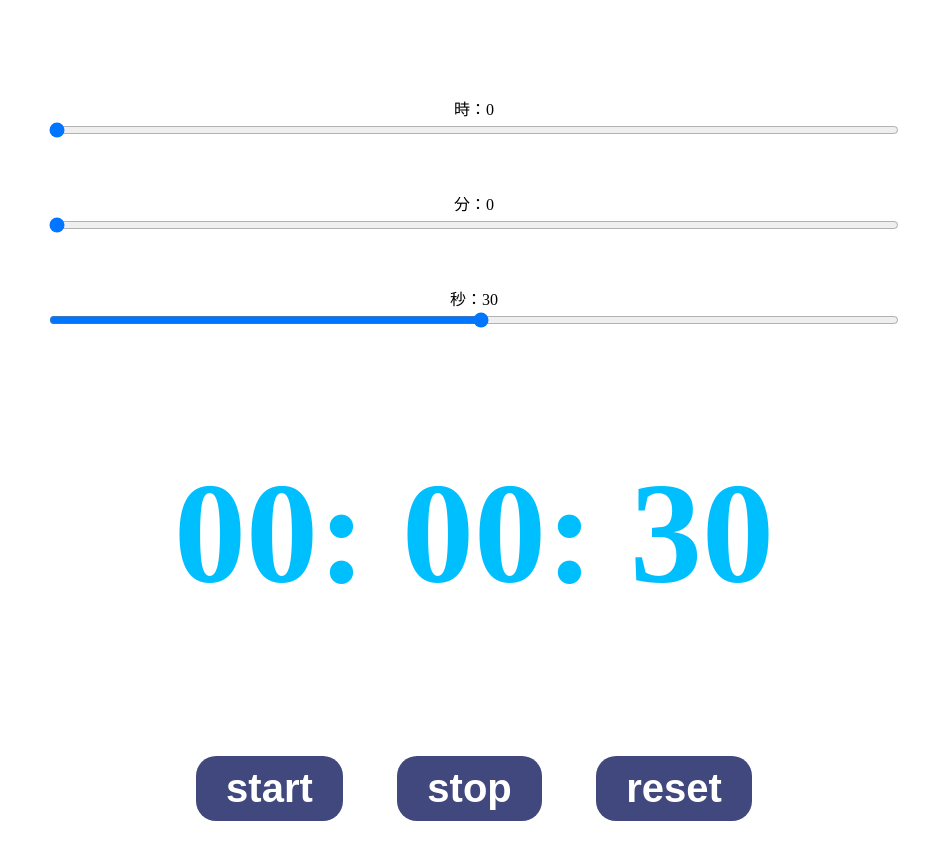
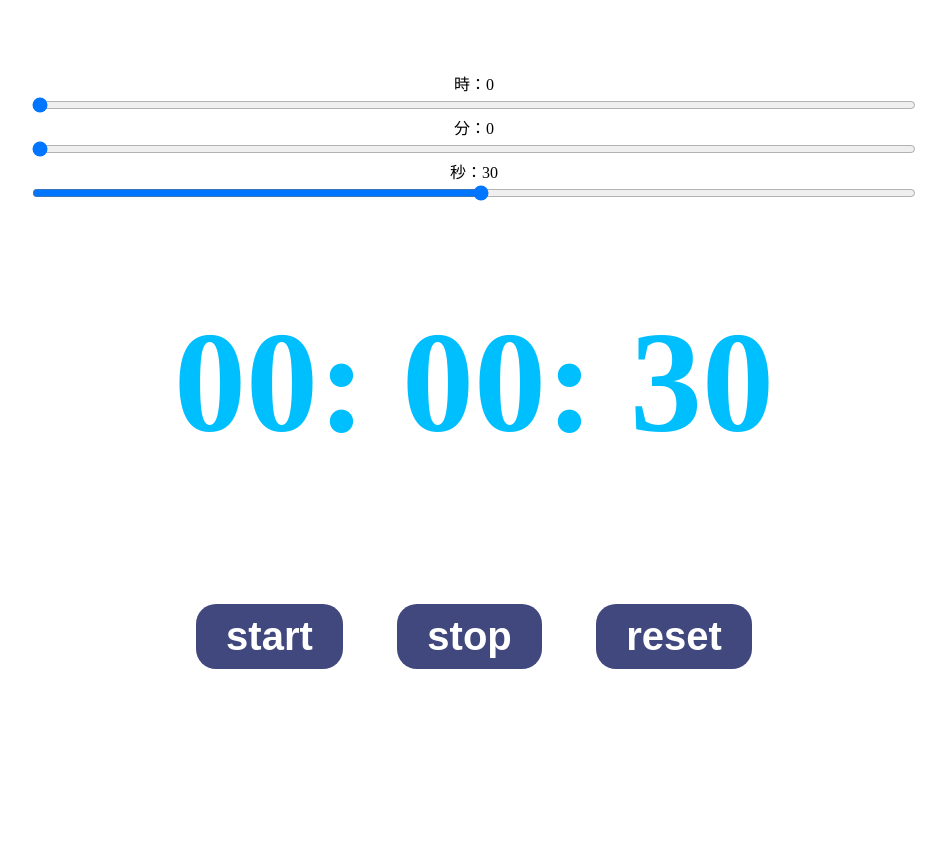
Before and after one commit to Kazuma0417/timer, a plain HTML site: page index.html in a window 1280 px wide. Shown: the whole page, without its empty margins (166-1112 px from the left). After the commit the page ends 800 px from the top, so only its background shows below. Drawn offline with Linux system fonts and the light colour scheme.

Commit message:
Update style.css

```diff
--- a/style.css
+++ b/style.css
@@ -21,7 +21,3 @@
   cursor:pointer;
   transition:300ms;
 }
-
-.time{
-  padding: 2%;
-}
```
